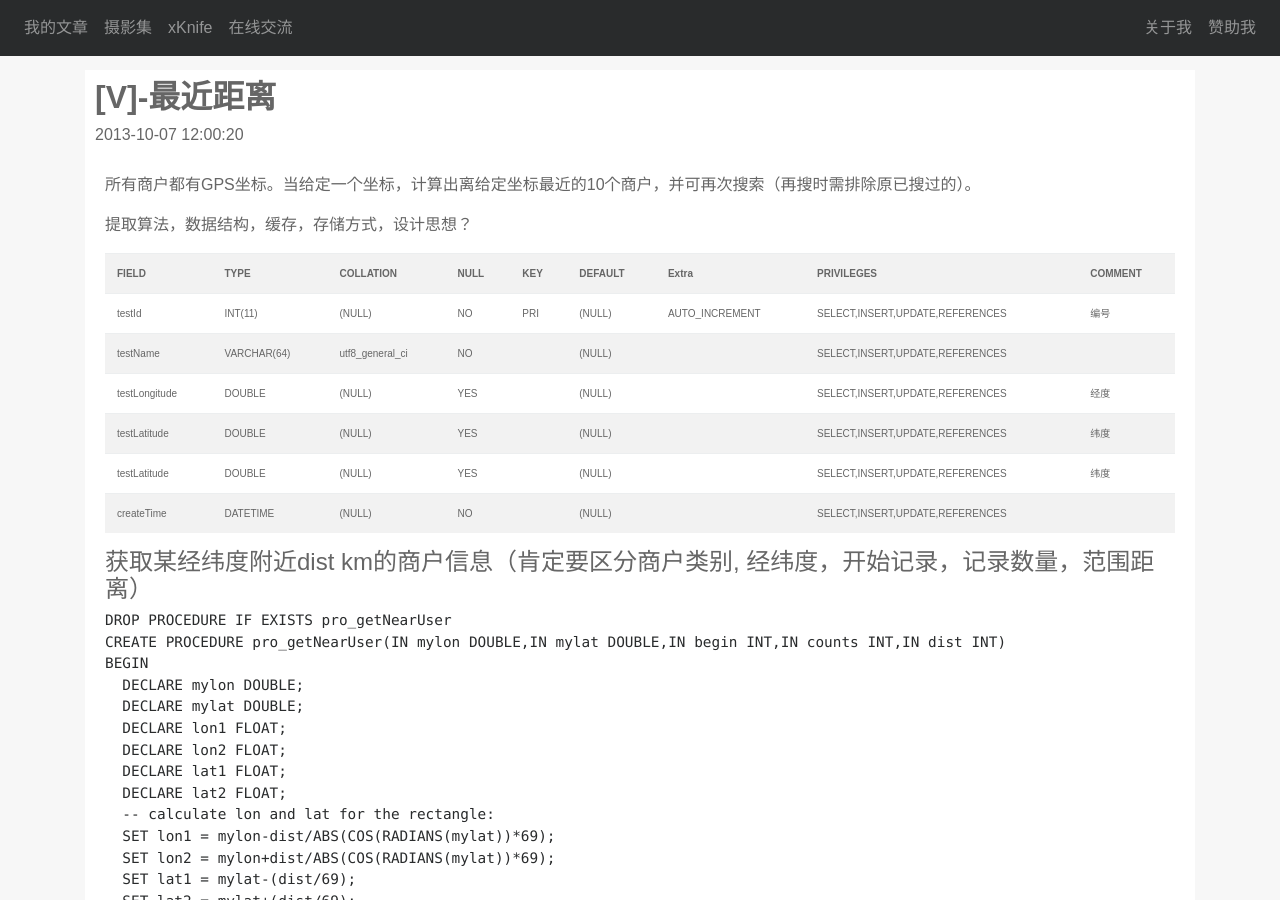
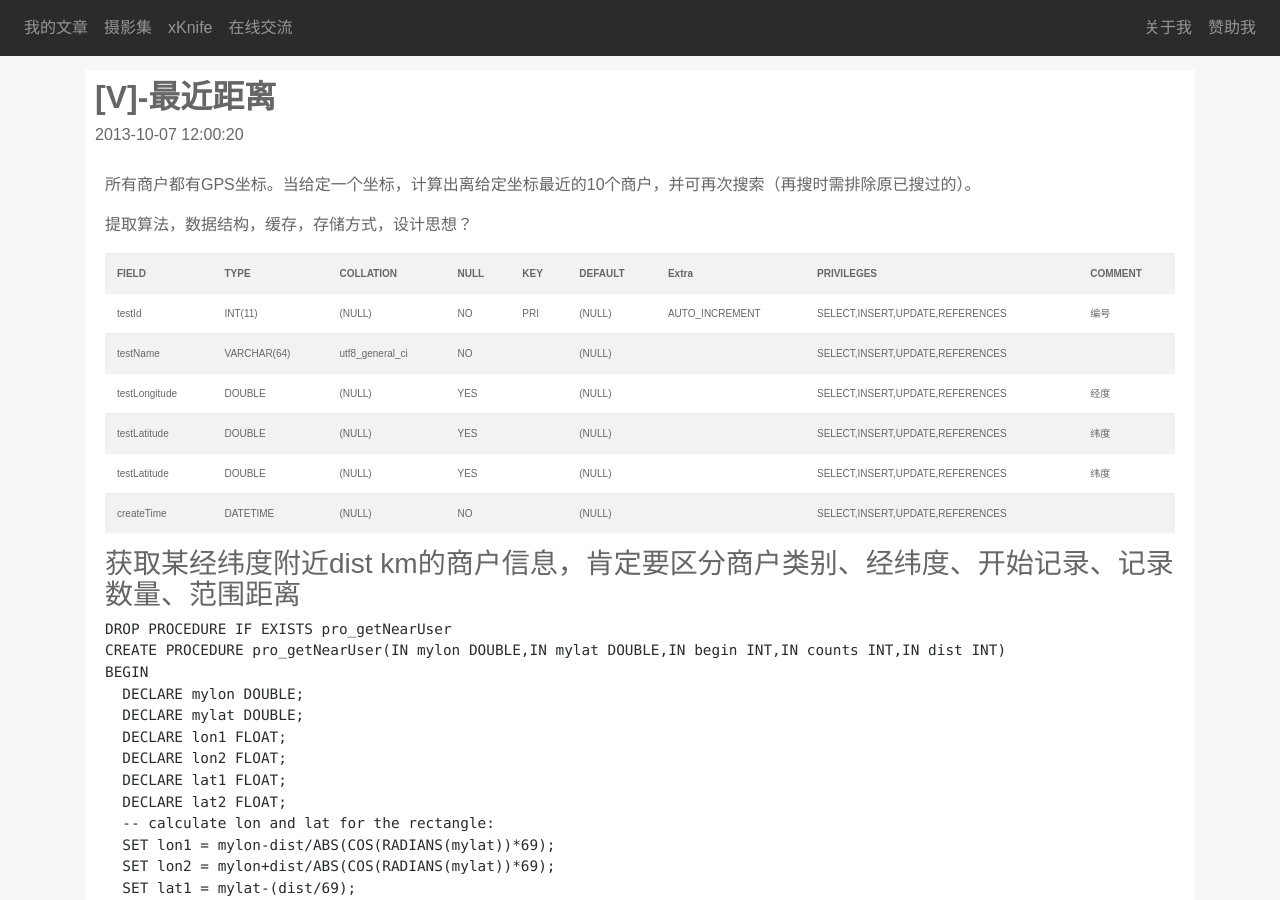
Before and after one commit to beanstt/beanstt.github.io, a Jekyll site: the page built from _posts/2013-10-07-v-Closest Distance.markdown, in a window 1280 px wide and 900 px high. Built offline with Jekyll 4.4.1, drawn with Linux system fonts in a browser that asks for light colours; nearby versions of some CDN libraries.

Commit message:
fix : sql

````diff
--- a/_posts/2013-10-07-v-Closest Distance.markdown
+++ b/_posts/2013-10-07-v-Closest Distance.markdown
@@ -90,7 +90,7 @@ categories: vyouyue
 </table>
 
 
-#### 获取某经纬度附近dist km的商户信息（肯定要区分商户类别, 经纬度，开始记录，记录数量，范围距离）
+### 获取某经纬度附近dist km的商户信息，肯定要区分商户类别、经纬度、开始记录、记录数量、范围距离
 ```SQL
 DROP PROCEDURE IF EXISTS pro_getNearUser
 CREATE PROCEDURE pro_getNearUser(IN mylon DOUBLE,IN mylat DOUBLE,IN begin INT,IN counts INT,IN dist INT)
````
